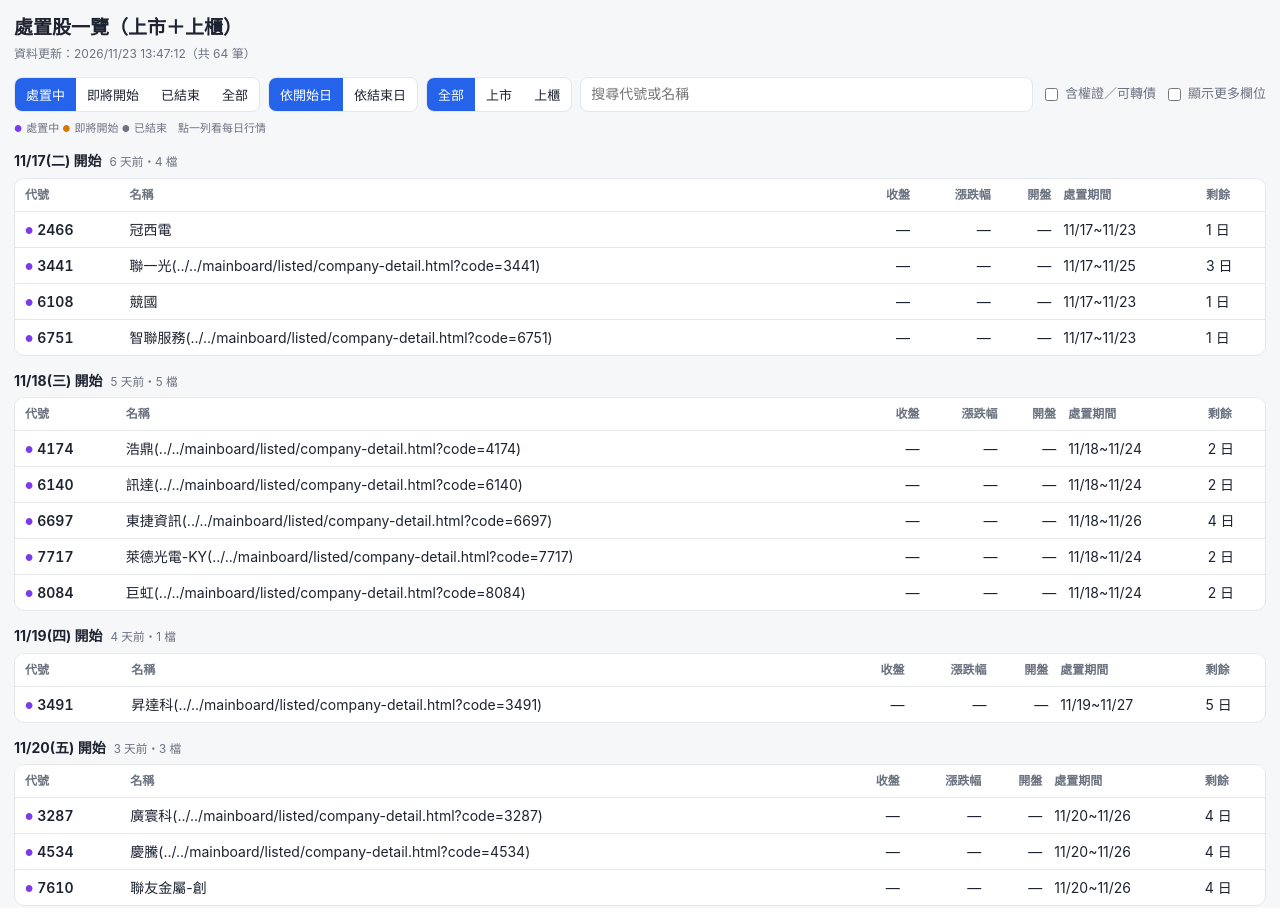
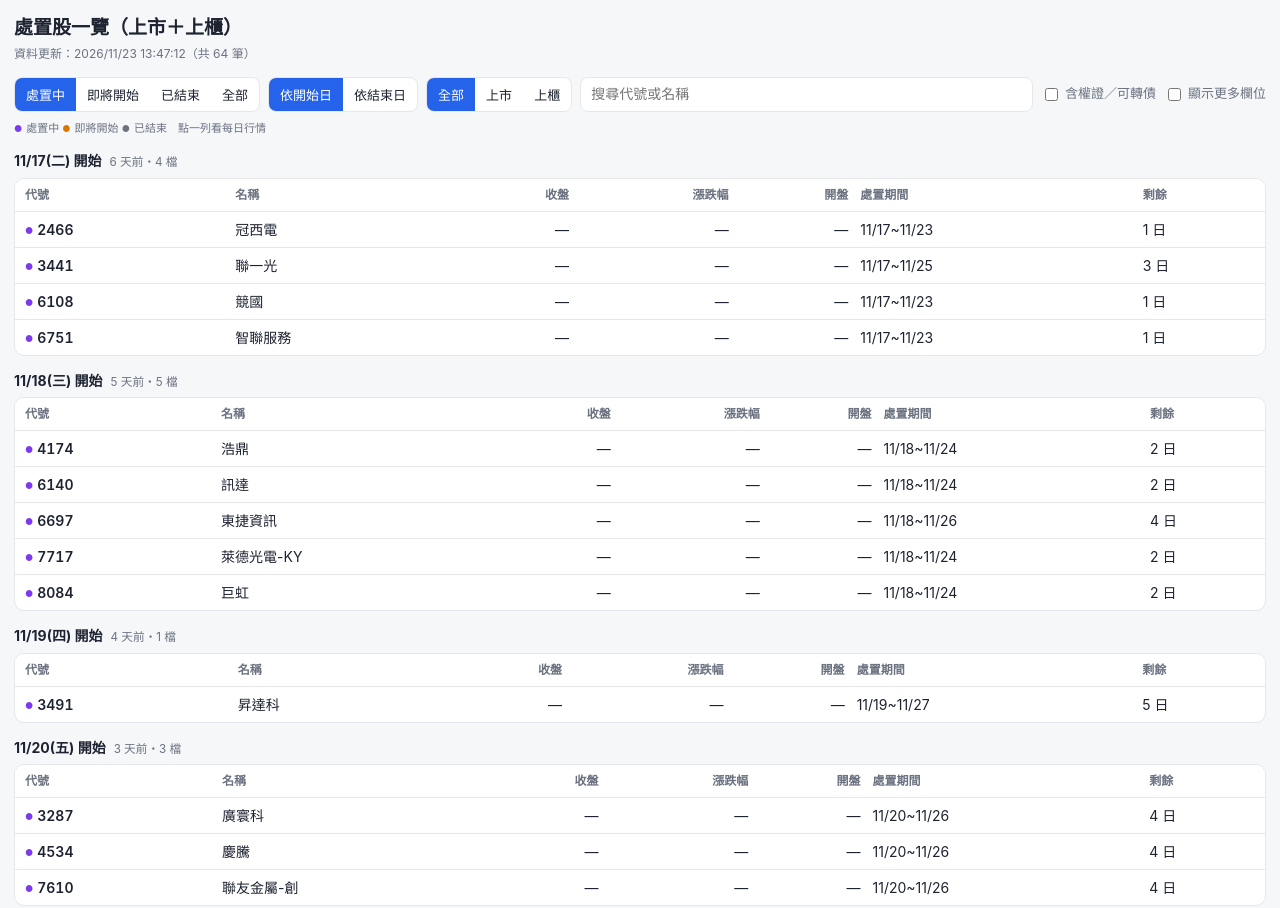
Before and after one commit to bigtime0426/disposition-stocks, a plain HTML site: page index.html in a window 1280 px wide. Shown: the top 908 px of the page. Drawn offline with Linux system fonts and the light colour scheme.

Commit message:
Update index.html

```diff
--- a/index.html
+++ b/index.html
@@ -89,6 +89,7 @@ const wk='日一二三四五六';
 const fmt=s=>s?s.slice(5).replace('-','/')+'('+wk[new Date(s+'T00:00:00').getDay()]+')':'';
 const status=r=>r.end<T0?'done':(r.start>T0?'soon':'run');
 const lab={run:['處置中','t-run'],soon:['即將開始','t-soon'],done:['已結束','t-done']};
+const cn=n=>String(n??'').replace(/\s*[\(（][^)）]*(?:\.html|https?:|\.\.\/)[^)）]*[\)）]\s*$/,'').trim();
 const sd=s=>s?s.slice(5).replace('-','/'):'';
 const fx=v=>v==null?'—':Number(v).toFixed(2);
 const pct=q=>q.p==null?'—':(q.p>0?'+':'')+q.p.toFixed(2)+'%';
@@ -126,7 +127,7 @@ function render(){
     (S.other||r.kind==='股票/ETF')&&
     (S.mkt==='all'||r.market===S.mkt)&&
     (S.status==='all'||status(r)===S.status)&&
-    (!S.q||(r.code+r.name).toLowerCase().includes(S.q)));
+    (!S.q||(r.code+cn(r.name)).toLowerCase().includes(S.q)));
   const key=S.group;
   const groups={};
   rows.forEach(r=>(groups[r[key]]??=[]).push(r));
@@ -148,7 +149,7 @@ function render(){
       const pr=latest(r.code);
       const cls=pr&&pr.p!=null?(pr.p>0?'up':pr.p<0?'dn':''):'';
       const px=pr?[fx(pr.c),pct(pr),fx(pr.o)]:['—','—','—'];
-      return `<tr class="row" data-code="${esc(r.code)}"><td class="code"><span class="dot ${c}" title="${l}">●</span>${esc(r.code)}</td><td class="nm">${esc(r.name)}</td><td class="num ${cls}">${px[0]}</td><td class="num ${cls}">${px[1]}</td><td class="num">${px[2]}</td><td>${sd(r.start)}~${sd(r.end)}</td><td>${left}</td><td class="mk x">${esc(r.market)}</td><td class="x">${esc(r.count)}</td><td class="x">${esc(r.measure)}</td><td class="x">${esc(r.interval)}</td><td class="x">${esc(r.condition)}</td></tr>`}).join('')+
+      return `<tr class="row" data-code="${esc(r.code)}"><td class="code"><span class="dot ${c}" title="${l}">●</span>${esc(r.code)}</td><td class="nm">${esc(cn(r.name))}</td><td class="num ${cls}">${px[0]}</td><td class="num ${cls}">${px[1]}</td><td class="num">${px[2]}</td><td>${sd(r.start)}~${sd(r.end)}</td><td>${left}</td><td class="mk x">${esc(r.market)}</td><td class="x">${esc(r.count)}</td><td class="x">${esc(r.measure)}</td><td class="x">${esc(r.interval)}</td><td class="x">${esc(r.condition)}</td></tr>`}).join('')+
     `</tbody></table></div></section>`}).join('');
 }
 
```
